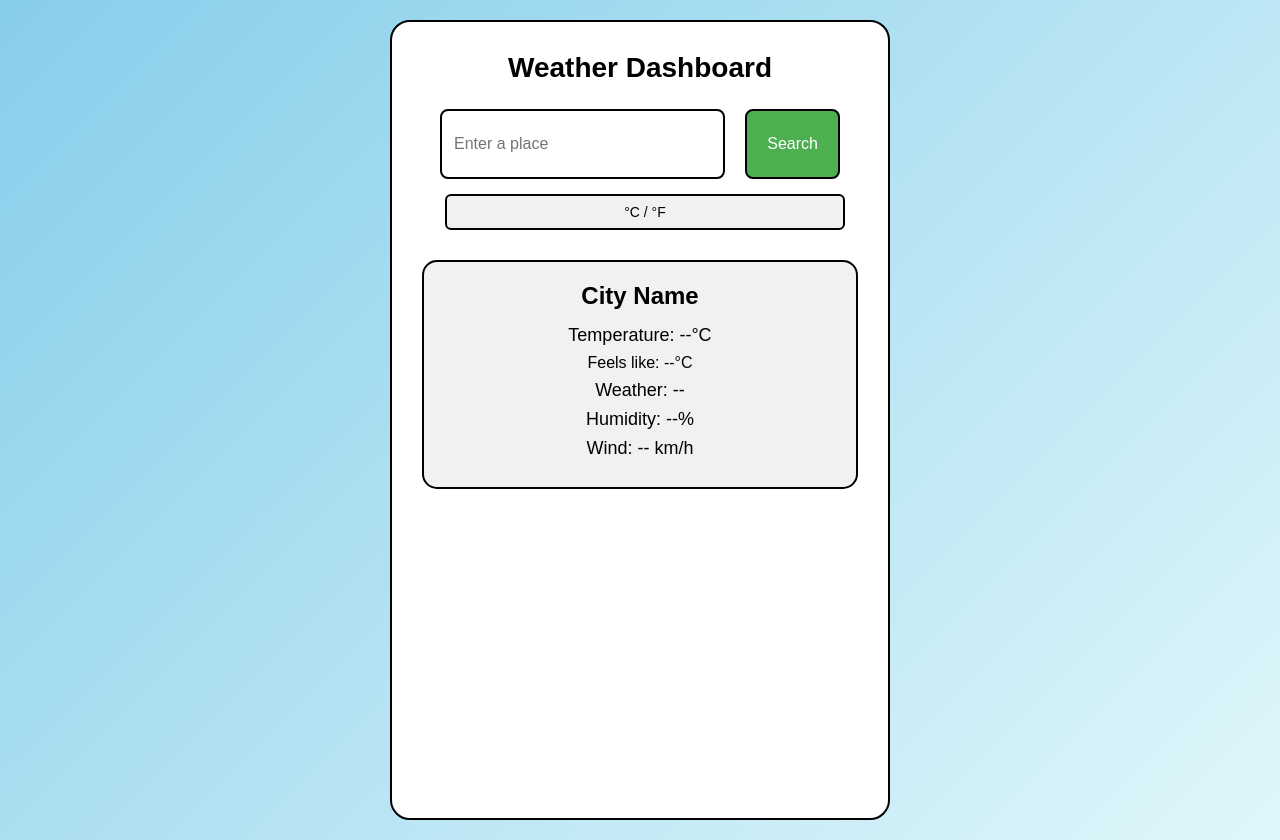
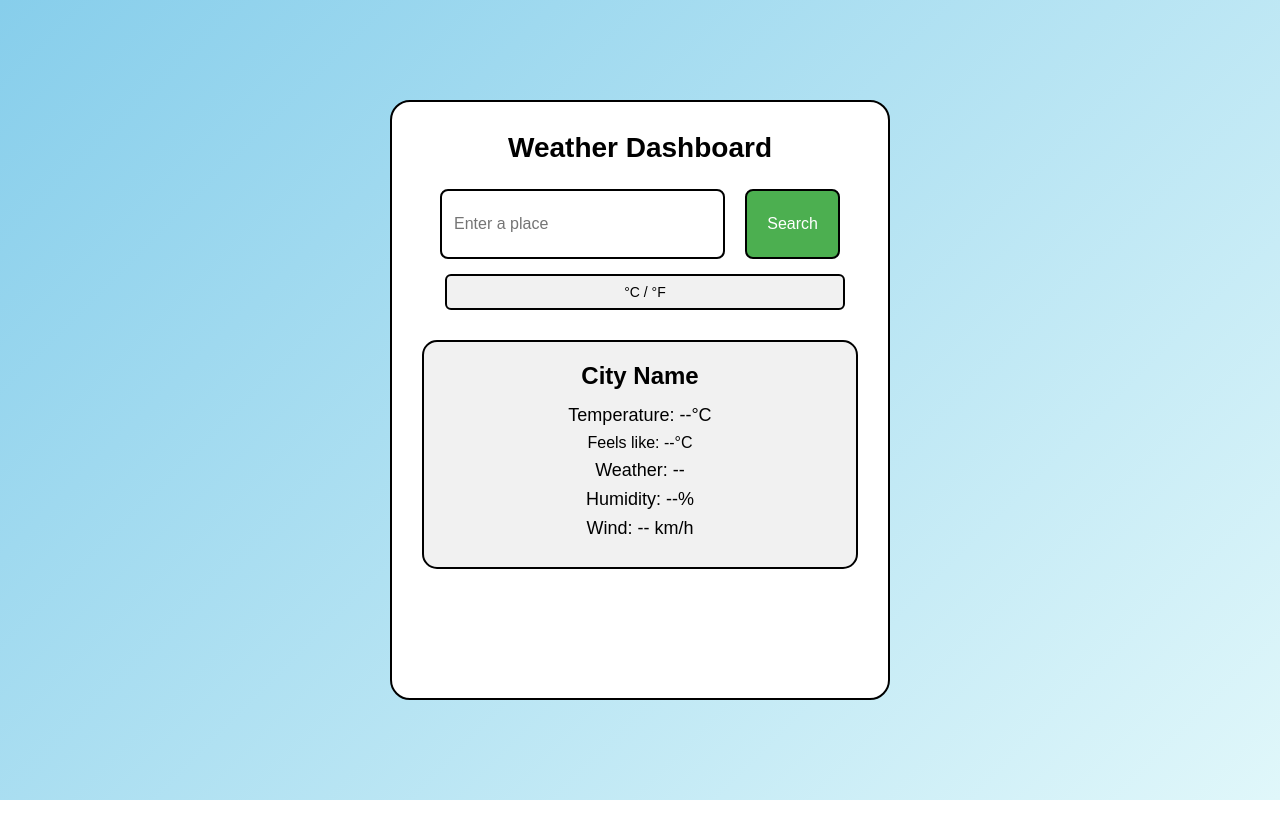
Before and after one commit to Yuser00123/Weather-dashboard, a Flask app: page / in a window 1280 px wide. After the commit the page ends 800 px from the top, so only its background shows below. Run offline with Flask 3, Linux system fonts and the light colour scheme.

Commit message:
fix: adjust main container height for better layout

```diff
--- a/static/style.css
+++ b/static/style.css
@@ -18,7 +18,7 @@ body{
 .main{
     width: 100%;
     max-width: 500px;
-    height: 800px;
+    min-height: 600px;
     background-color: #ffffff;
     border-radius: 20px;
     border: 2.5px solid #000000;
```
